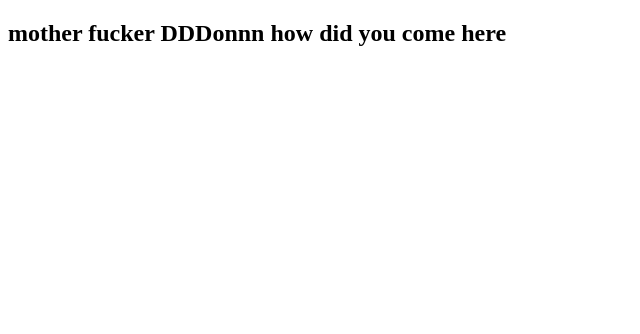
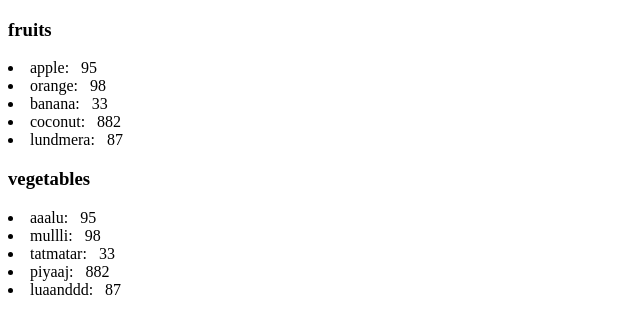
Before and after one commit to saurabhraghuvanshii/React-learning, a React (Vite) app: page / in a window 1280 px wide. Shown: the top 334 px of the page, without its empty margins (0-640 px from the left). Built offline with nearby package versions, Linux system fonts and the light colour scheme.

Commit message:
render list

```diff
--- a/src/App.jsx
+++ b/src/App.jsx
@@ -1,16 +1,42 @@
-import UserGreeting from "./UserGreeting";
+import List from "./components/List";
 
-function App() {
+// function App() {
+// 	return (
+// 		<>
+//       <List/>
+// 			{/* <UserGreeting isLoggedIn={true} username="DDDonnn"/> */}
+// 			{/* <Student name="saurabh" age={19} isStudent={true}/> */}
+// 			{/* <Card/> */}
+// 			{/* <Header />
+//       <Food/>
+//       <Footer/> */}
+// 		</>
+// 	);
+// }
+
+const App = () => {
+	const fruits = [
+		{ id: 1, name: "apple", calories: 95 },
+		{ id: 2, name: "orange", calories: 98 },
+		{ id: 3, name: "banana", calories: 33 },
+		{ id: 4, name: "coconut", calories: 882 },
+		{ id: 5, name: "lundmera", calories: 87 },
+	];
+
+	const vegetables = [
+		{ id: 1, name: "aaalu", calories: 95 },
+		{ id: 2, name: "mullli", calories: 98 },
+		{ id: 3, name: "tatmatar", calories: 33 },
+		{ id: 4, name: "piyaaj", calories: 882 },
+		{ id: 5, name: "luaanddd", calories: 87 },
+	];
+
 	return (
 		<>
-      <UserGreeting isLoggedIn={true} username="DDDonnn"/>
-    {/* <Student name="saurabh" age={19} isStudent={true}/> */}
-    {/* <Card/> */}
-			{/* <Header />
-      <Food/>
-      <Footer/> */}
+			<List items={fruits} category="fruits" />
+			<List items={vegetables} category="vegetables" />
 		</>
 	);
-}
+};
 
 export default App;
--- /dev/null
+++ b/src/components/List.jsx
@@ -0,0 +1,42 @@
+import PropTypes from "prop-types";
+
+const List = (props) => {
+	const category = props.category;
+	const itemList = props.items;
+
+	// const fruits = [
+	// 	{ id: 1, name: "apple", calories: 95 },
+	// 	{ id: 2, name: "orange", calories: 98 },
+	// 	{ id: 3, name: "banana", calories: 33 },
+	// 	{ id: 4, name: "coconut", calories: 882 },
+	// 	{ id: 5, name: "lundmera", calories: 87 },
+	// ];
+
+	//const lowCalFruits = fruits.filter(fruit => fruit.calories < 100);
+
+	const listItems = itemList.map((item) => (
+		<li key={item.id}>
+			{item.name}: &nbsp; {item.calories}
+		</li>
+	));
+
+	return (
+		<div>
+			<h3>{category}</h3>
+			{listItems}
+		</div>
+	);
+};
+
+List.propTypes = {
+	category: PropTypes.string,
+	items: PropTypes.arrayOf(
+		PropTypes.shape({
+			id: PropTypes.number,
+			name: PropTypes.string,
+			calories: PropTypes.number,
+		})
+	),
+};
+
+export default List;
```
